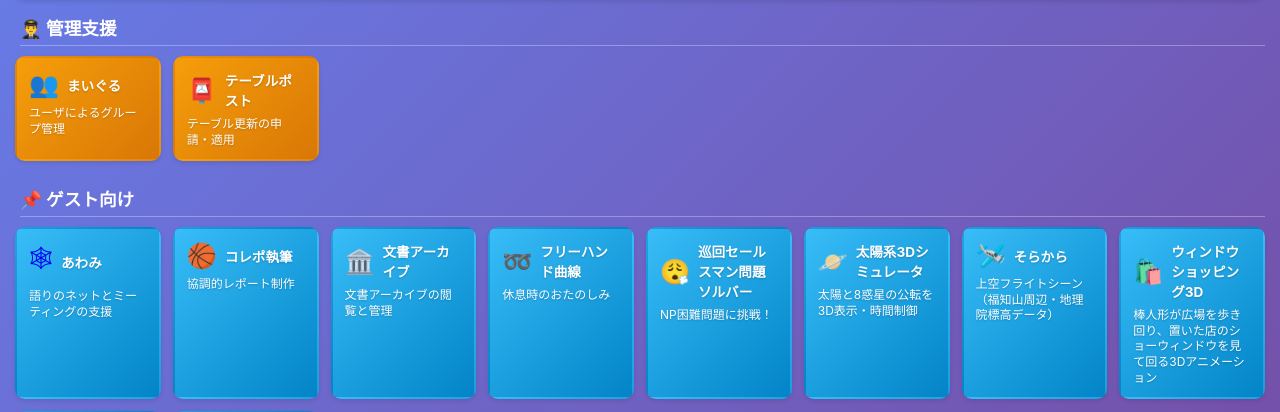
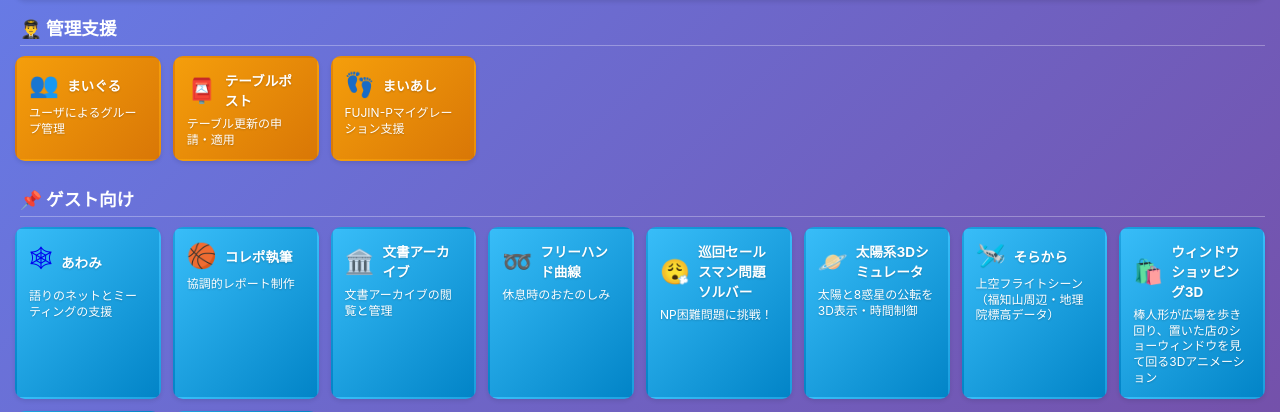
Before and after one commit to nishida-toyoaki/fujin-p, a Flask app: template fujinp/admin/templates/admin/guest_dashboard.html in a window 1280 px wide. Shown: the part 150-562 px from the top of the page. Run offline with Flask 3, Linux system fonts and the light colour scheme; the template is opened without the code that fills it: most values are stand-ins (such as "Sample title", 1, 10 or a date in 2020); some libraries are stand-ins or nearby versions.

Commit message:
ダッシュボード: ランチャカード整理を正式化
admin: apps-grid の閉じタグ欠落を補修。
guest: まいあしをソムリエ枠から管理支援枠へ移動し、さいまるカードを追加。
サーバ側で先行していた変更のコミット積み残し。

```diff
--- a/fujinp/admin/templates/admin/admin_dashboard.html
+++ b/fujinp/admin/templates/admin/admin_dashboard.html
@@ -233,6 +233,7 @@
                 <div class="app-title"><span class="app-icon">🐣</span><h3>ふっこ</h3></div>
                 <p>Claude API接続デモ（チャット・全ログ記録）</p>
             </a>
+
         </div>
 
         <!-- FUJIN-Pソムリエ用アプリケーション -->
--- a/fujinp/admin/templates/admin/guest_dashboard.html
+++ b/fujinp/admin/templates/admin/guest_dashboard.html
@@ -146,10 +146,7 @@
         <h3 class="section-separator">🧑‍🍳 FUJIN-Pソムリエ用アプリ</h3>
         <div class="apps-grid">
 
-            <a href="{{ url_for('migration_assistant.index') }}" class="app-card sommelier clickable">
-                <div class="app-title"><span class="app-icon">👣</span><h3>まいあし</h3></div>
-                <p>FUJIN-Pマイグレーション支援</p>
-            </a>
+
             <a href="{{ url_for('table_share.dashboard') }}" class="app-card sommelier">
                 <div class="app-title"><span class="app-icon">🔗️</span><h3>テーシャ</h3></div>
                 <p>SQLテーブルの共有</p>
@@ -187,6 +184,10 @@
                 <div class="app-title"><span class="app-icon">📮</span><h3>テーブルポスト</h3></div>
                 <p>テーブル更新の申請・適用</p>
             </a>
+            <a href="{{ url_for('migration_assistant.index') }}" class="app-card admin-support">
+                <div class="app-title"><span class="app-icon">👣</span><h3>まいあし</h3></div>
+                <p>FUJIN-Pマイグレーション支援</p>
+            </a>
         </div>
 
 
@@ -214,6 +215,10 @@
             <a href="{{ url_for('stats.stat_main') }}" class="app-card highlight">
                 <div class="app-title"><span class="app-icon">📊</span><h3>スタッツ</h3></div>
                 <p>利用状況の表示</p>
+            </a>
+            <a href="{{ url_for('migrate_fujinp_scions.index') }}" class="app-card highlight">
+                <div class="app-title"><span class="app-icon">🛳️</span><h3>さいまる</h3></div>
+                <p>サイオン丸ごとマイグレーション</p>
             </a>
         </div>
         {% endif %}
```
